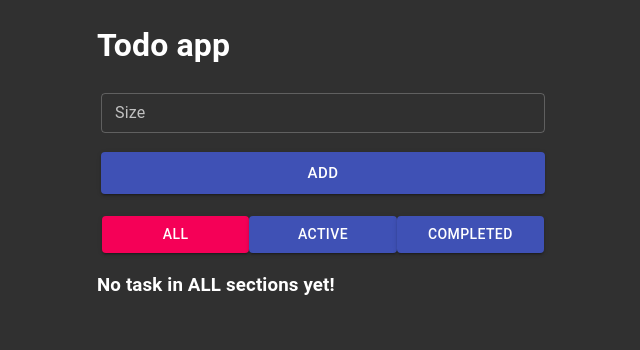
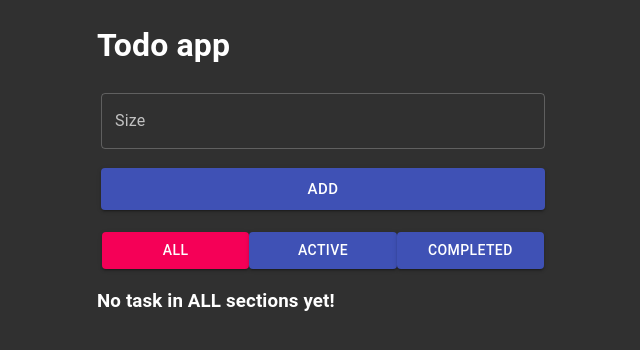
Before and after one commit to MartinJelenak/redux-test, a React (Create React App) app: page / in a window 1280 px wide. Shown: the top 350 px of the page, without its empty margins (317-957 px from the left). Built offline with nearby package versions, Linux system fonts and the light colour scheme.

Commit message:
clearing

```diff
--- a/src/containers/TaskMaker.js
+++ b/src/containers/TaskMaker.js
@@ -1,12 +1,5 @@
 import React, { useRef, useState } from "react";
 import { makeStyles } from '@material-ui/core/styles';
-import Paper from '@material-ui/core/Paper';
-import InputBase from '@material-ui/core/InputBase';
-import Divider from '@material-ui/core/Divider';
-import IconButton from '@material-ui/core/IconButton';
-import MenuIcon from '@material-ui/icons/Menu';
-import SearchIcon from '@material-ui/icons/Search';
-import DirectionsIcon from '@material-ui/icons/Directions';
 import { todoMakeA } from '../redux/actions'
 import { connect } from 'react-redux'
 import { Button, TextField } from "@material-ui/core";
@@ -63,7 +56,7 @@ const TaskMaker = ({ dispatch }) => {
                     id="outlined-size-small"
                     defaultValue=""
                     variant="outlined"
-                    size="small"
+                    size="medium"
                     fullWidth
                     inputRef={textInput}
                     onChange={e => {
```
Also changed, not shown: 1 other file (tests, documents, lock files or other folders).
